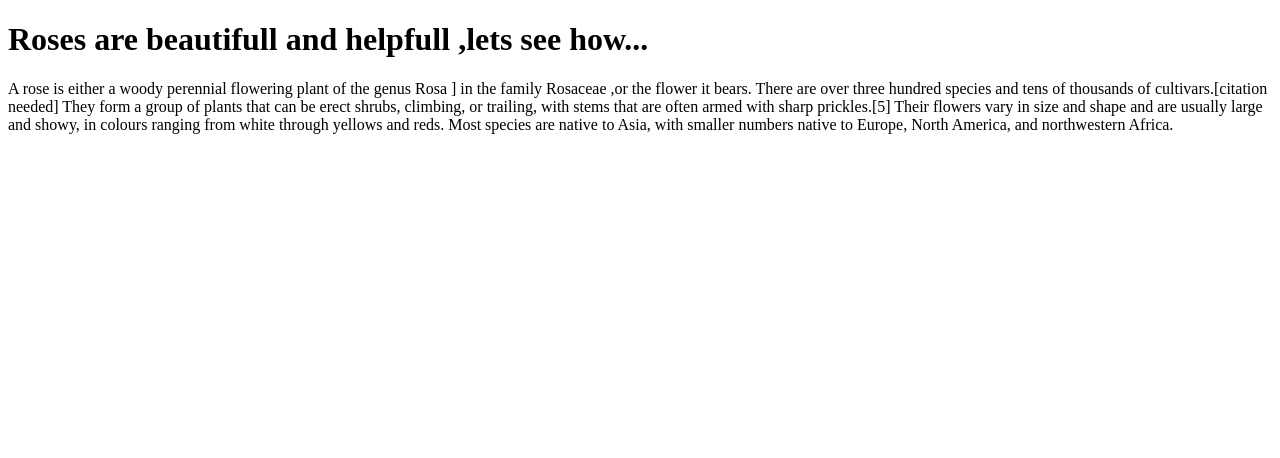
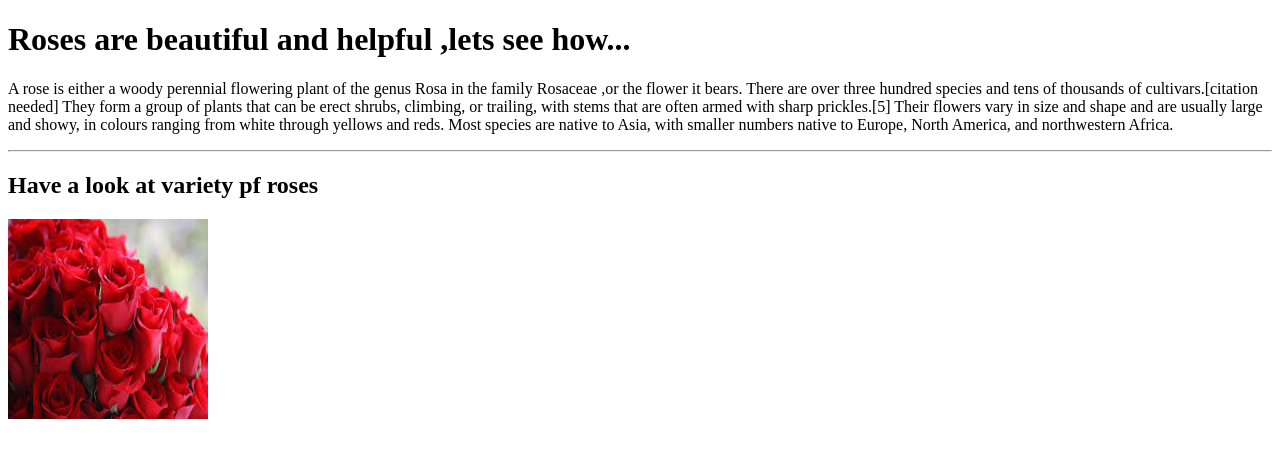
Before and after one commit to AditiNaldurgkar/assignment9_page2, a plain HTML site: page index.html in a window 1280 px wide. Drawn offline with Linux system fonts and the light colour scheme.

Commit message:
image one added

```diff
--- a/index.html
+++ b/index.html
@@ -4,10 +4,18 @@
     <title>ROSE</title>
 </head>
 <body>
-    <h1>Roses are beautifull and helpfull ,lets see how...</h1>
+    <h1>Roses are beautiful and helpful ,lets see how...</h1>
     <p>
-        A rose is either a woody perennial flowering plant of the genus Rosa ] in the family Rosaceae ,or the flower it bears. There are over three hundred species and tens of thousands of cultivars.[citation needed] They form a group of plants that can be erect shrubs, climbing, or trailing, with stems that are often armed with sharp prickles.[5] Their flowers vary in size and shape and are usually large and showy, in colours ranging from white through
-        yellows and reds. Most species are native to Asia, with smaller numbers native to Europe, North America, and northwestern Africa.
+        A rose is either a woody perennial flowering plant of the genus Rosa in the family Rosaceae ,or the flower it bears.
+        There are over three hundred species and tens of thousands of cultivars.[citation needed] They form a group of plants that
+        can be erect shrubs, climbing, or trailing, with stems that are often armed with sharp prickles.[5] Their flowers vary in
+        size and shape and are usually large and showy, in colours ranging from white through
+        yellows and reds. Most species are native to Asia, with smaller numbers native to Europe,
+        North America, and northwestern Africa.
     </p>
+    <hr/>
+    <h2>Have a look at variety pf roses</h2>
+    <img src="roses.jpeg" height="200" width="200" alt="rose image">
+
 </body>
 </html>
```
